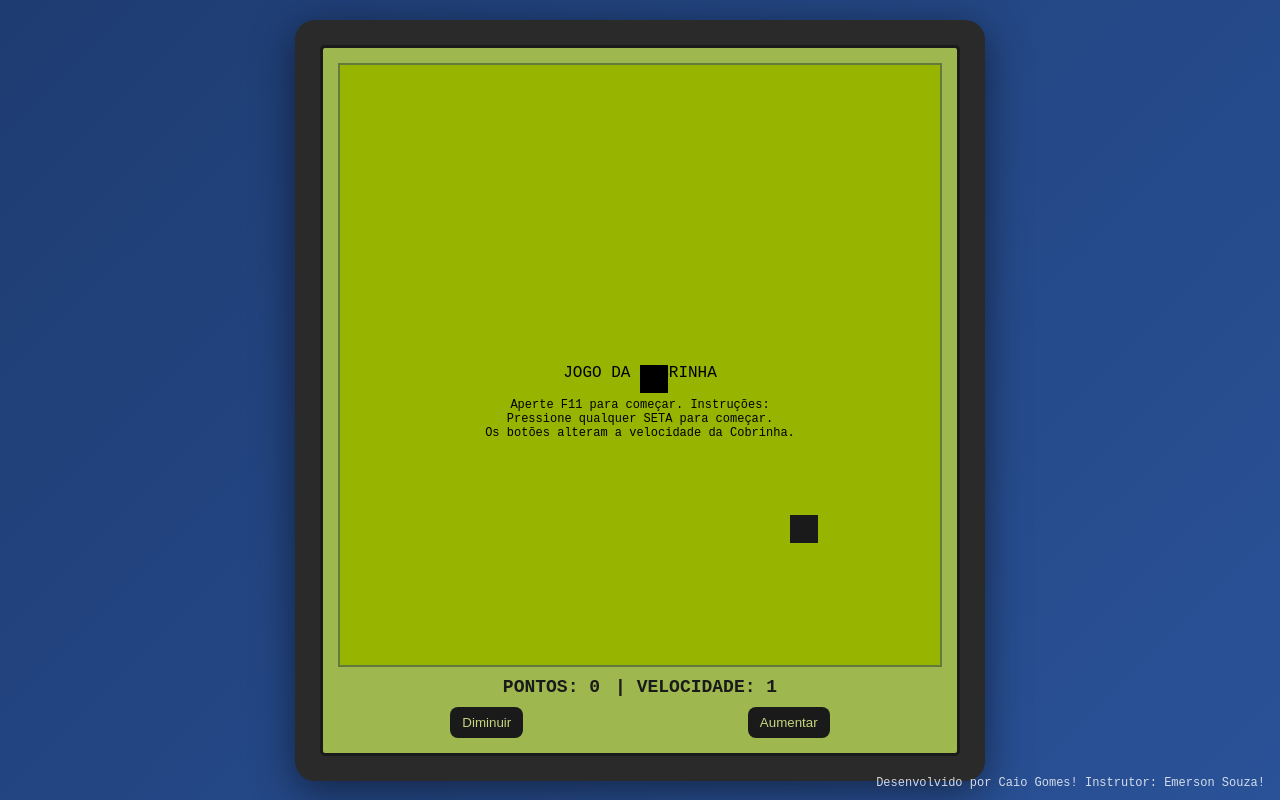
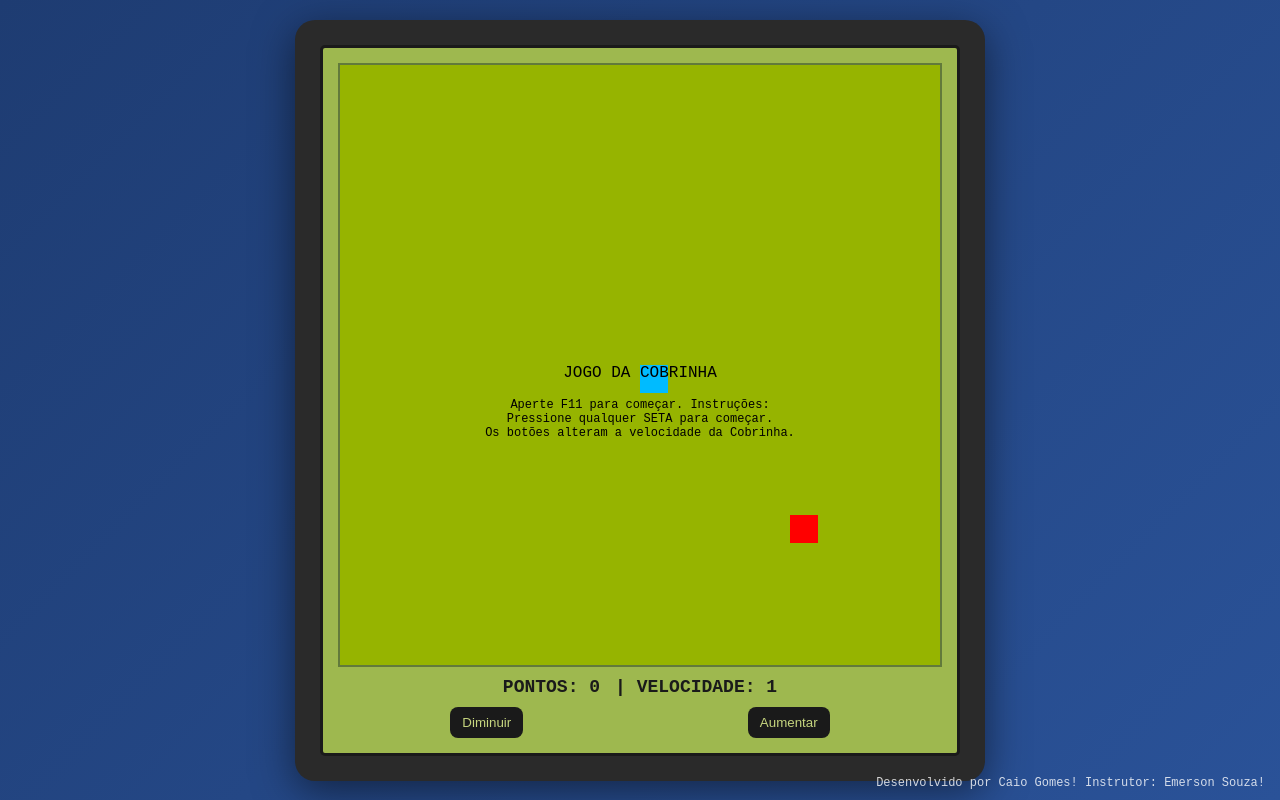
Before and after one commit to Caiox-pixel/Jogo-da-Cobrinha, a plain HTML site: page Jogo da Cobrinha]/index.html in a window 1280 px wide. Drawn offline with Linux system fonts and the light colour scheme.

Commit message:
Modificado

```diff
--- a/Jogo da Cobrinha]/script.js
+++ b/Jogo da Cobrinha]/script.js
@@ -8,7 +8,7 @@ const botaoMais = document.getElementById('aumentarVelocidade');
 const botaoMenos = document.getElementById('diminuirVelocidade');
 const velocidadeElemento = document.getElementById('velocidadeAtual');
 
-// ⚙️ CONFIGURAÇÕES
+//CONFIGURAÇÕES
 const tamanhoGrade = 30;
 const quantidadeBlocos = canvas.width / tamanhoGrade;
 
@@ -25,18 +25,18 @@ let cicloJogo;
 let nivelVelocidade = 1;
 let velocidade = 250; // ms entre movimentos
 
-// 🎨 DESENHAR JOGO + OLHOS
+//DESENHAR JOGO + OLHOS
 function desenharJogo() {
     ctx.fillStyle = '#96b400ff';
     ctx.fillRect(0, 0, canvas.width, canvas.height);
 
-    // 🍎 comida
-    ctx.fillStyle = '#1a1a1a';
+    //comida
+    ctx.fillStyle = '#ff0000ff';
     ctx.fillRect(comida.x * tamanhoGrade, comida.y * tamanhoGrade, tamanhoGrade - 2, tamanhoGrade - 2);
 
-    // 🐍 corpo
+    //corpo
     cobrinha.forEach((segmento, index) => {
-        ctx.fillStyle = index === 0 ? '#000000' : '#1a1a1a';
+        ctx.fillStyle = index === 0 ? '#00bbffff' : '#00bbffff';
         ctx.fillRect(segmento.x * tamanhoGrade, segmento.y * tamanhoGrade, tamanhoGrade - 2, tamanhoGrade - 2);
 
         // 👀 olhos (somente na cabeça)
@@ -46,7 +46,7 @@ function desenharJogo() {
     });
 }
 
-// 👀 função dos olhos
+// função dos olhos
 function desenharOlhos(x, y) {
     const olhoTam = 4;
     let posicoes = [];
@@ -91,7 +91,7 @@ function desenharOlhos(x, y) {
     });
 }
 
-// 🚶 MOVIMENTO
+// MOVIMENTO
 function moverCobrinha() {
     if (!jogoRodando) return;
 
@@ -110,7 +110,7 @@ function moverCobrinha() {
 
     cobrinha.unshift(cabeca);
 
-    // 🍎 comer
+
     if (cabeca.x === comida.x && cabeca.y === comida.y) {
         pontuacao++;
         pontuacaoElemento.textContent = pontuacao;
@@ -122,7 +122,7 @@ function moverCobrinha() {
     desenharJogo();
 }
 
-// 🍏 GERAR COMIDA
+
 function gerarComida() {
     let novaComida;
     do {
@@ -134,7 +134,7 @@ function gerarComida() {
     comida = novaComida;
 }
 
-// 🛑 FIM
+//FIM
 function encerrarJogo() {
     jogoRodando = false;
     clearInterval(cicloJogo);
@@ -142,7 +142,7 @@ function encerrarJogo() {
     fimJogoElemento.style.display = 'block';
 }
 
-// ▶️ INÍCIO
+//INÍCIO
 function iniciarJogo() {
     cobrinha = [{x: 10, y: 10}];
     dx = 0;
@@ -161,7 +161,7 @@ function iniciarJogo() {
     cicloJogo = setInterval(moverCobrinha, velocidade);
 }
 
-// ⌨️ CONTROLES
+//CONTROLES
 document.addEventListener('keydown', (e) => {
     if (!jogoIniciado && e.key.startsWith('Arrow')) iniciarJogo();
 
@@ -180,7 +180,7 @@ document.addEventListener('keydown', (e) => {
     }
 });
 
-// ⚙️ VELOCIDADE
+//VELOCIDADE
 botaoMais.addEventListener('click', () => {
     if (nivelVelocidade < 10) {
         nivelVelocidade++;
```
Also changed, not shown: Jogo da Cobrinha]/index.html (+1 -0 lines), Jogo da Cobrinha]/style.css (line endings or trailing spaces).
